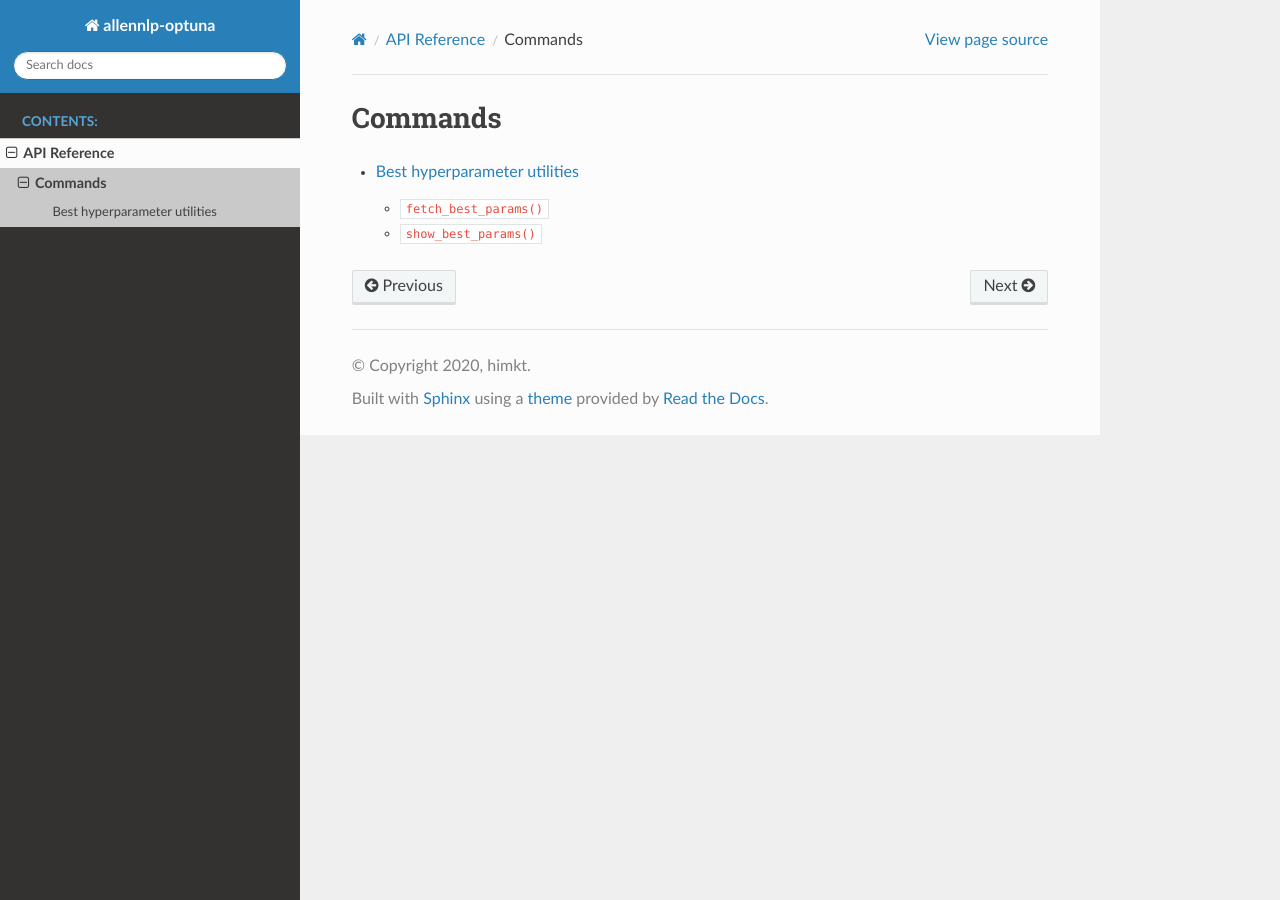
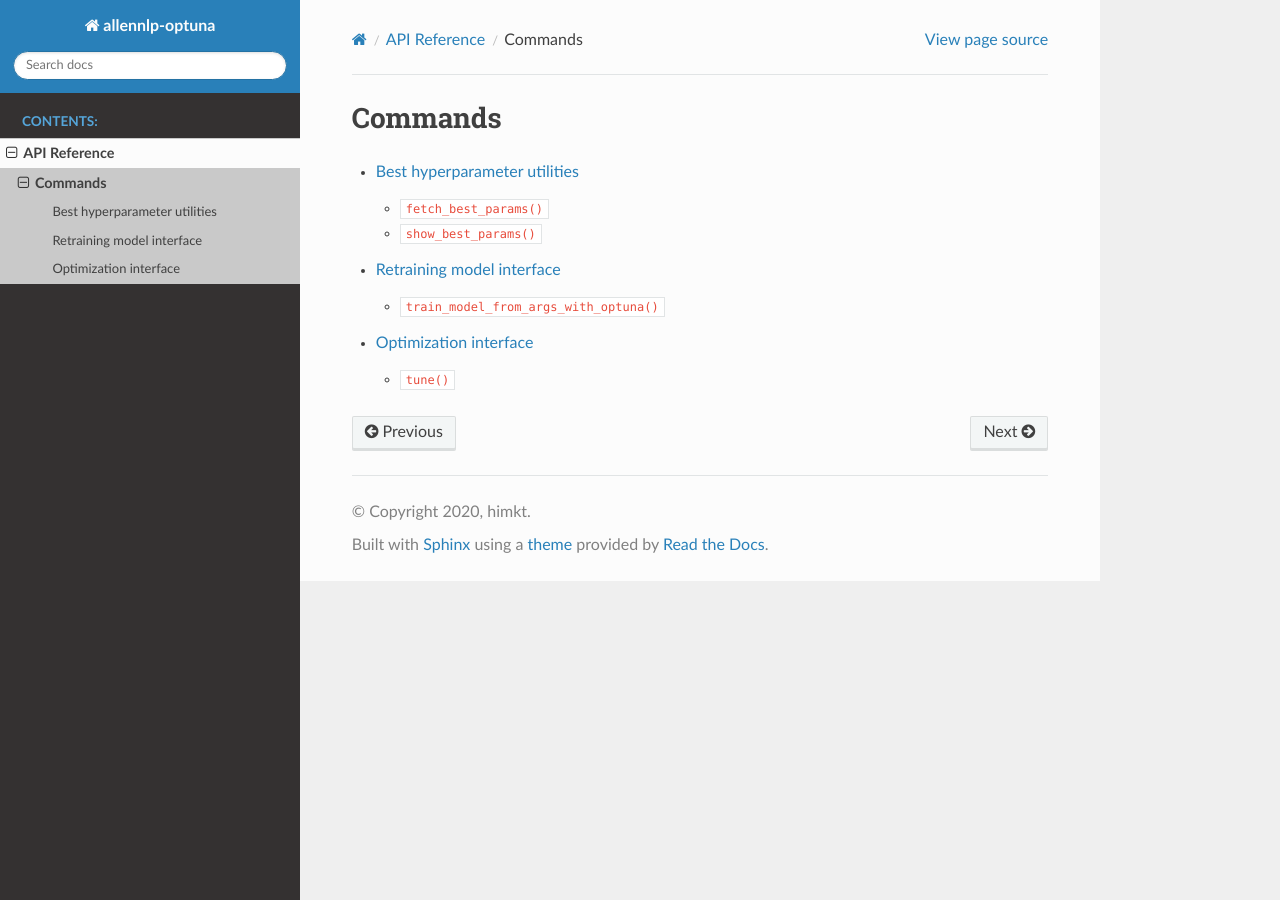
Before and after one commit to himkt/allennlp-optuna, a Sphinx documentation site: the page built from docs/source/reference/commands/index.rst, in a window 1280 px wide. Built offline with Sphinx 7.4.7 and the Read the Docs theme 2.0.0, drawn with Linux system fonts in a browser that asks for light colours.

Commit message:
Add documentation for tune+retrain

```diff
--- a/docs/source/reference/commands/index.rst
+++ b/docs/source/reference/commands/index.rst
@@ -7,3 +7,5 @@ Commands
     :maxdepth: 2
 
     best_params
+    retrain
+    tune
--- /dev/null
+++ b/docs/source/reference/commands/retrain.rst
@@ -0,0 +1,9 @@
+.. module:: allennlp_optuna.commands.retrain
+
+Retraining model interface
+==========================
+
+.. py:function:: train_model_from_args_with_optuna
+
+.. autoclass:: Retrain
+    :members:
```
Also changed, not shown: docs/source/reference/commands/tune.rst (added, +9 -0 lines).
